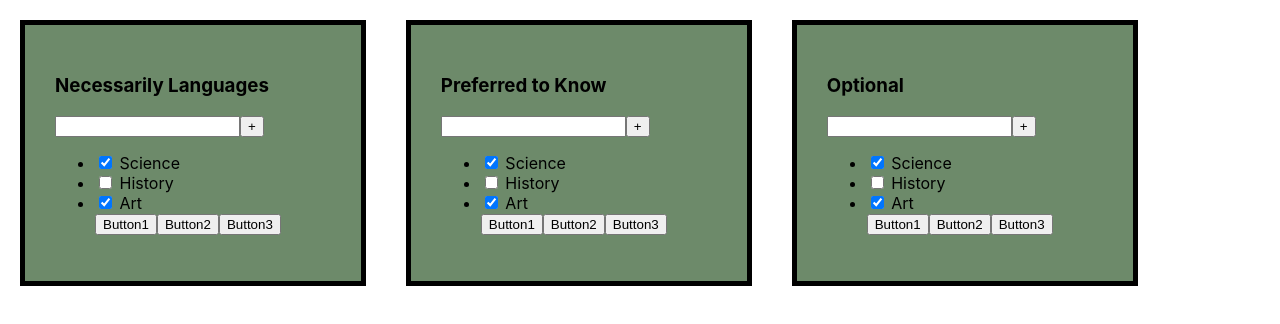
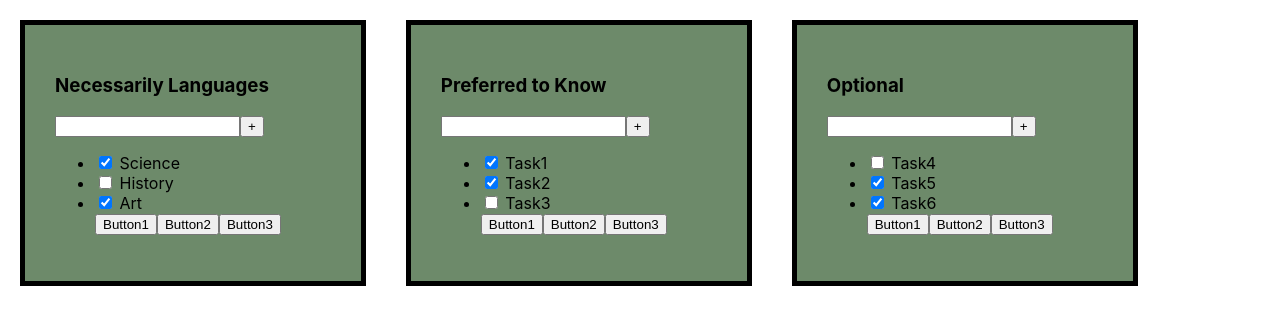
Before and after one commit to Sova42-cmd/React_Project, a React (Vite) app: page / in a window 1280 px wide. Shown: the top 324 px of the page. Built offline with nearby package versions, Linux system fonts and the light colour scheme.

Commit message:
tasks.map

```diff
--- a/src/App.tsx
+++ b/src/App.tsx
@@ -2,7 +2,7 @@ import './App.css'
 import ToDoList from "./ToDoList.tsx";
 
 
-const tasks = [
+const languageTasks = [
     {
         id: 1,
         name: "Science",
@@ -20,20 +20,20 @@ const tasks = [
     },
 ]
 
-// const secondTask = [
-//
-//     {id: 4, name: "Task1", isDone: true},
-//     {id: 5, name: "Task2", isDone: true},
-//     {id: 6, name: "Task3", isDone: false},
-//
-// ]
-//
-//
-// const thirdTask = [
-//     {id: 7, name: "Task4", isDone: false},
-//     {id: 8, name: "Task5", isDone: true},
-//     {id: 9, name: "Task6", isDone: true},
-// ]
+const secondTask = [
+
+    {id: 4, name: "Task1", isDone: true},
+    {id: 5, name: "Task2", isDone: true},
+    {id: 6, name: "Task3", isDone: false},
+
+]
+
+
+const thirdTask = [
+    {id: 7, name: "Task4", isDone: false},
+    {id: 8, name: "Task5", isDone: true},
+    {id: 9, name: "Task6", isDone: true},
+]
 
 const buttons = [
     {
@@ -54,9 +54,9 @@ function App() {
 
     return (<>
 
-            <ToDoList title={"Necessarily Languages"} tasks={tasks} buttons={buttons}/>
-            <ToDoList title={"Preferred to Know"} tasks={tasks} buttons={buttons}/>
-            <ToDoList title={"Optional"} tasks={tasks} buttons={buttons}/>
+            <ToDoList title={"Necessarily Languages"} allTasks={languageTasks} buttons={buttons}/>
+            <ToDoList title={"Preferred to Know"} allTasks={secondTask} buttons={buttons}/>
+            <ToDoList title={"Optional"} allTasks={thirdTask} buttons={buttons}s/>
 
         </>
     )
--- a/src/ToDoList.tsx
+++ b/src/ToDoList.tsx
@@ -2,7 +2,7 @@ import './App.css'
 
 function ToDoList(props: any) {
 
-    console.log(props.tasks);
+    console.log(props.allTasks);
     console.log(props.buttons);
     console.log(props.secondTask);
     console.log(props.thirdTask);
@@ -17,7 +17,7 @@ function ToDoList(props: any) {
                 </div>
                 <ul>
 
-                    {props.tasks.map((element: any) => {
+                    {props.allTasks.map((element: any) => {
                         return (<>
                             <li>
                                 <input type="checkbox" checked={element.isDone}/> <span>{element.name}</span>
@@ -25,22 +25,6 @@ function ToDoList(props: any) {
                         </>)
                     })
                     }
-                    {/*{props.secondTask.map((element: any) => {*/}
-                    {/*    return (<>*/}
-                    {/*        <li>*/}
-                    {/*            <input type="checkbox" checked={element.isDone}/> <span>{element.name}</span>*/}
-                    {/*        </li>*/}
-                    {/*    </>)*/}
-                    {/*})*/}
-                    {/*}*/}
-                    {/*{props.thirdTask.map((element: any) => {*/}
-                    {/*    return (<>*/}
-                    {/*        <li>*/}
-                    {/*            <input type="checkbox" checked={element.isDone}/> <span>{element.name}</span>*/}
-                    {/*        </li>*/}
-                    {/*    </>)*/}
-                    {/*/!*})*!/*/}
-                    {/*}*/}
 
                     {props.buttons.map((element: any) => {
                         return (<>
@@ -49,20 +33,9 @@ function ToDoList(props: any) {
                     })
                     }
 
-                    {/*<li>*/}
-                    {/*  <input type="checkbox" checked={props.tasks[0].isDone}/> <span>{props.tasks[0].name}</span>*/}
-                    {/*</li>*/}
-                    {/*<li>*/}
-                    {/*  <input type="checkbox" checked={props.tasks[1].isDone}/> <span>{props.tasks[1].name}</span>*/}
-                    {/*</li>*/}
-                    {/*<li>*/}
-                    {/*  <input type="checkbox" checked={props.tasks[2].isDone}/> <span>{props.tasks[2].name}</span>*/}
-                    {/*</li>*/}
                 </ul>
                 <div>
-                    {/*<button>{props.buttons}</button>*/}
-                    {/*<button>{props.buttons}</button>*/}
-                    {/*<button>{props.buttons}</button>*/}
+
                 </div>
             </div>
         </div>
```
